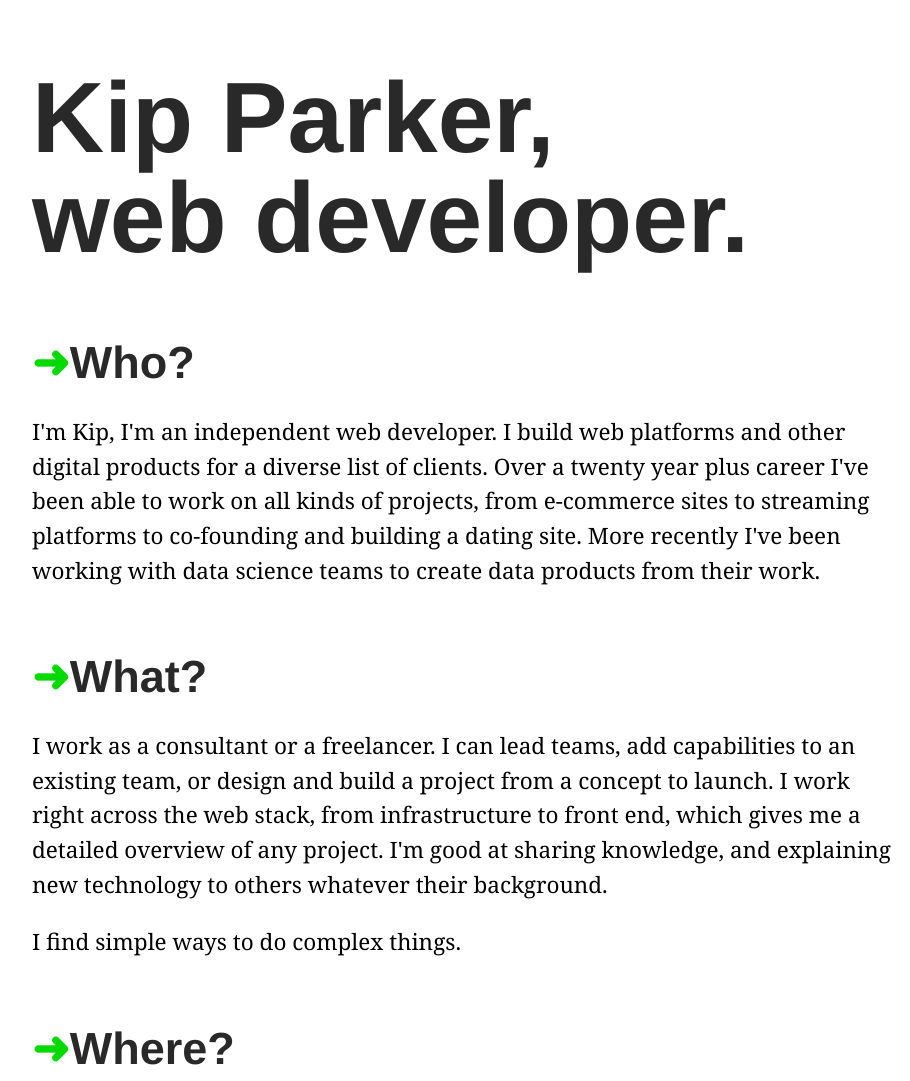
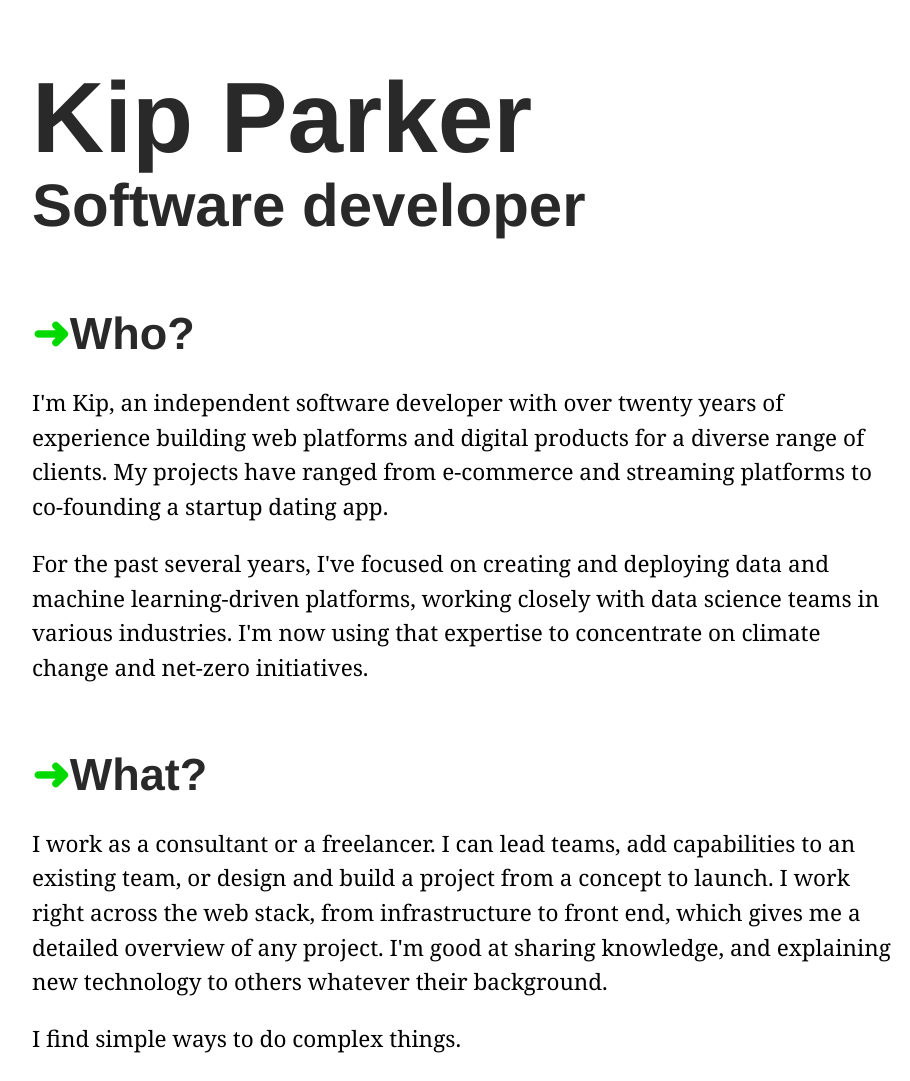
Before and after one commit to kipparker/kip.dev, an Eleventy site: page src/index.md in a window 1280 px wide. Shown: the top 1081 px of the page, without its empty margins (178-1088 px from the left). Built offline with nearby package versions, Linux system fonts and the light colour scheme; Eleventy itself is replaced by a stand-in of ours; files that its build step writes are made by us from their sources.

Commit message:
Some text updates

```diff
--- a/src/_includes/css/main.css
+++ b/src/_includes/css/main.css
@@ -42,10 +42,8 @@ body>div {
 
 h1,
 h2,
-h3,
-h4,
-h5,
-h6 {
+h3
+{
     line-height: 1.3;
     font-weight: 700;
     color: rgb(41, 41, 41);
@@ -55,6 +53,7 @@ h6 {
 h1 {
     font-size: var(--text-5xl);
     line-height: 3rem;
+    margin-bottom: 0
 }
 
 
@@ -66,32 +65,30 @@ h1 {
 
 }
 
-h2 {
+h2{
+    font-size: var(--text-5xl);
+    margin-top: 0;
+    margin-bottom: 1rem;
+}
+
+h3 {
     font-size: var(--text-4xl);
     margin-top: 3rem;
     margin-bottom: 1rem;
 }
 
-h2:before {
+h3:before {
     content: "➜";
 }
 
-h2::first-letter {
+h3::first-letter {
     color: var(--green-bright)
-}
-
-h3 {
-    font-size: var(--text-2xl);
-}
-
-h4 {
-    font-size: var(--text-xl);
-}
-
-h4 {
-    font-size: var(--text-lg);
 }
 
 p {
     font-size: var(--text-lg);
 }
+
+main {
+    /* padding-left: 10rem; */
+}
--- a/src/_includes/home.njk
+++ b/src/_includes/home.njk
@@ -1,10 +1,11 @@
 ---
 layout: main.njk
-jobtitle: web developer
-description: Kip Parker is a web development consultant. He can lead teams, add capabilities to an existing team, or design and build a project from a concept to launch.
+jobtitle: Software developer
+description: Kip Parker is a software development consultant working on climate change and net zero projects.
 ---
 <header>
-    <h1>Kip Parker, <br>{{jobtitle}}.</h1>
+    <h1>Kip Parker</h1>
+    <h2>{{jobtitle}}</h2>
 </header>
 <main>
     {{content | safe}}
--- a/src/_includes/main.njk
+++ b/src/_includes/main.njk
@@ -1,5 +1,5 @@
 ---
-jobtitle: web developer
+jobtitle: Software developer
 description: Kip Parker is a web development consultant. He can lead teams, add capabilities to an existing team, or design and build a project from a concept to launch.
 ---
 
@@ -33,6 +33,8 @@ description: Kip Parker is a web development consultant. He can lead teams, add
     <div>
         {{content | safe }}
     </div>
+    <div id="wcb" class="carbonbadge"></div>
+<script src="https://unpkg.com/website-carbon-badges@1.1.3/b.min.js" defer></script>
 </body>
 
 </html>
--- a/src/index.md
+++ b/src/index.md
@@ -2,11 +2,14 @@
 layout: home.njk
 title: web developer
 ---
-## Who?
 
-I'm Kip, I'm an independent web developer. I build web platforms and other digital products for a diverse list of clients. Over a twenty year plus career I've been able to work on all kinds of projects, from e-commerce sites to streaming platforms to co-founding and building a dating site. More recently I've been working with data science teams to create data products from their work.
+### Who?
 
-## What?
+I'm Kip, an independent software developer with over twenty years of experience building web platforms and digital products for a diverse range of clients. My projects have ranged from e-commerce and streaming platforms to co-founding a startup dating app.
+
+For the past several years, I've focused on creating and deploying data and machine learning-driven platforms, working closely with data science teams in various industries. I'm now using that expertise to concentrate on climate change and net-zero initiatives.
+
+### What?
 
 I work as a consultant or a freelancer. I can lead teams, add capabilities to an existing team, or design
 and build a project from a concept to launch. I work right across the web stack, from infrastructure to
@@ -15,8 +18,8 @@ others whatever their background.
 
 I find simple ways to do complex things.
 
-## Where?
+### Where?
 
 I live and work in [Romney Marsh](https://www.google.com/maps/@50.9871111,0.9586146,21436m/data=!3m1!1e3) on the Kent Coast. We're closer to France than London, and I work with clients across Europe as well as in the UK.
 
-Have a project you think I can help with? I'd love to talk to you about it - [hello@kip.dev](mailto:hello@kip.dev)
+Have a project you think I can help with? I'd love to talk to you about it. Email [hello@kip.dev](mailto:hello@kip.dev), or connect with me on [LinkedIn](https://www.linkedin.com/in/kipparker/).
```
